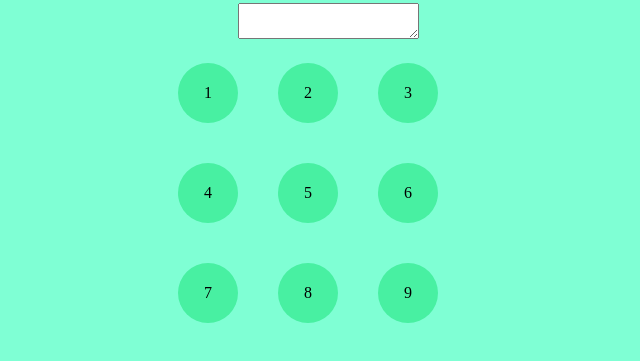
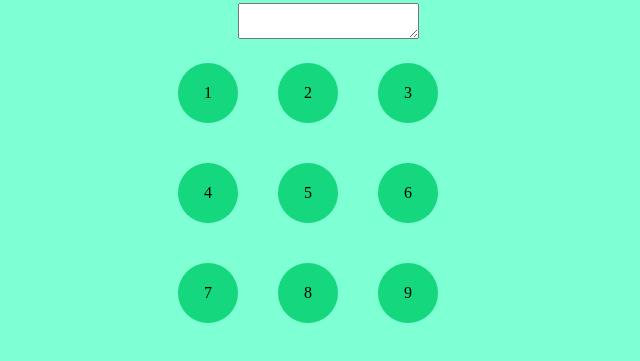
Before and after one commit to madara1319/bubbleSortJs, a website with bundled scripts: page index.html in a window 1280 px wide. Shown: the part 311-672 px from the top of the page, without its empty margins (312-952 px from the left). Built offline with nearby package versions, Linux system fonts and the light colour scheme.

Commit message:
Changed button color still need to work on js keyboard

```diff
--- a/style.css
+++ b/style.css
@@ -30,7 +30,7 @@ body {
 .numberButton {
   display: flex;
   flex-direction: column;
-  background-color: #48f0a2;
+  background-color: #15d77d;
   width: 60px;
   height: 60px;
   border-radius: 30px;
```
